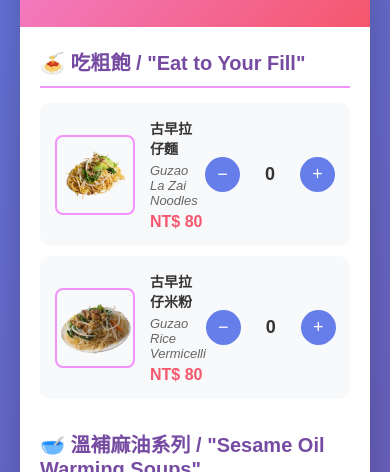
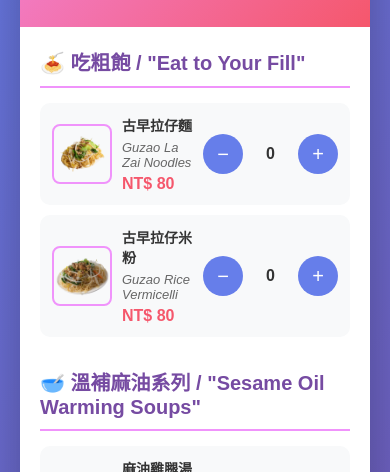
Before and after one commit to 10wang-creat/Jiemei-Street-Bites, a plain HTML site: page index.html in a window 390 px wide. Shown: the part 295-767 px from the top of the page. Drawn offline with Linux system fonts and the light colour scheme.

Commit message:
Enhance CSS for item layout and controls
Added styles to prevent overflow and ensure minimum widths for various elements.

```diff
--- a/index.html
+++ b/index.html
@@ -104,6 +104,7 @@
             align-items: center;
             flex: 1;
             gap: 15px;
+            min-width: 0; /* 允許內容收縮 */
         }
 
         .item-image {
@@ -116,6 +117,8 @@
 
         .item-info {
             flex: 1;
+            min-width: 0; /* 允許收縮 */
+            overflow: hidden; /* 防止溢出 */
         }
 
         .item-name {
@@ -142,6 +145,8 @@
             display: flex;
             align-items: center;
             gap: 10px;
+            flex-shrink: 0; /* 防止被壓縮 */
+            min-width: 120px; /* 確保最小寬度 */
         }
 
         .quantity-btn {
@@ -323,6 +328,31 @@
 
             .item-price {
                 font-size: 16px;
+            }
+
+            .item-image {
+                width: 60px;
+                height: 60px;
+            }
+
+            .quantity-btn {
+                width: 40px;
+                height: 40px;
+                font-size: 20px;
+            }
+
+            .quantity-display {
+                width: 35px;
+                font-size: 16px;
+            }
+
+            .menu-item {
+                padding: 12px;
+                gap: 8px;
+            }
+
+            .menu-item-content {
+                gap: 10px;
             }
         }
     </style>
```
